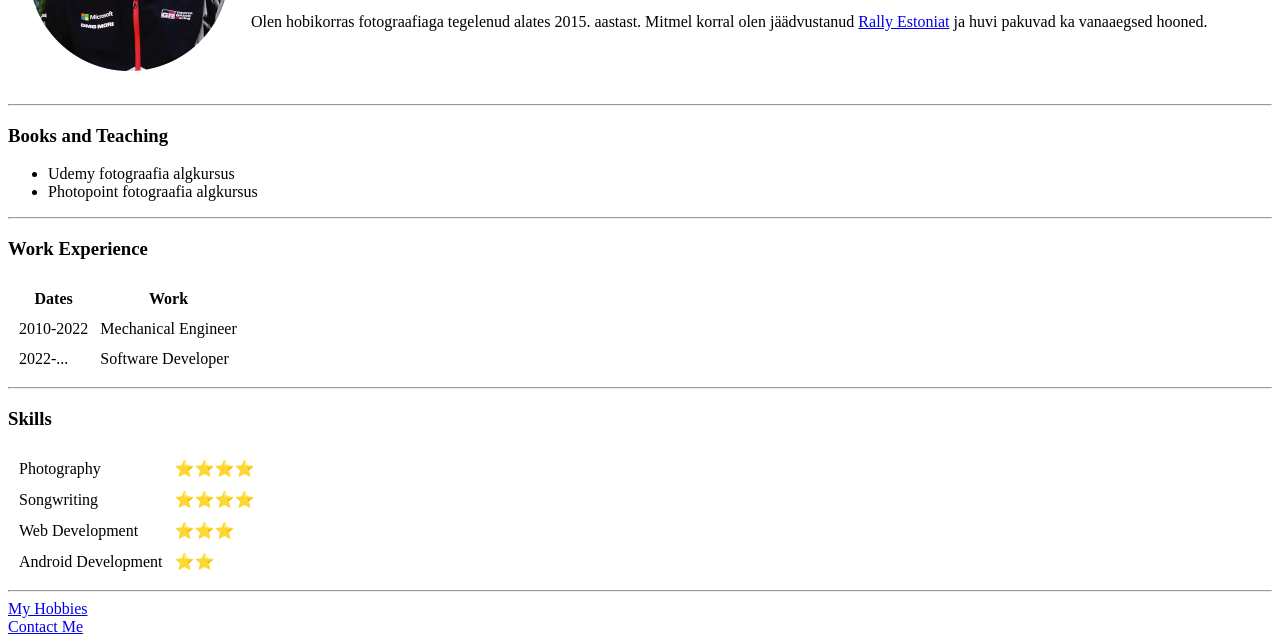
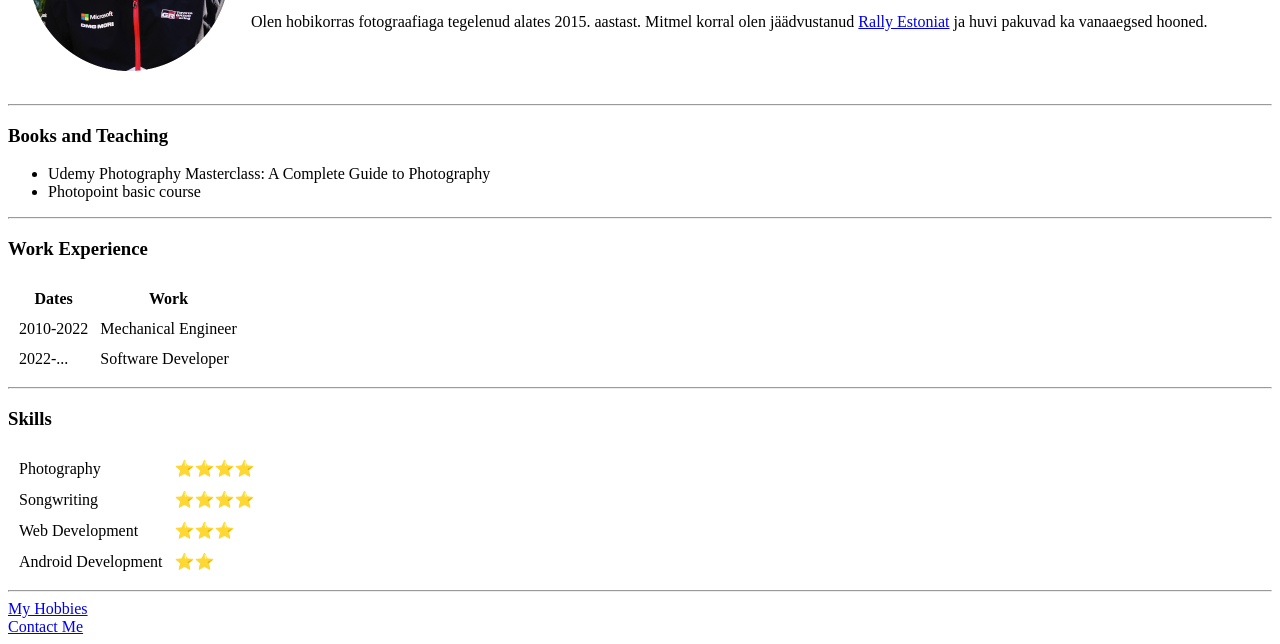
Before and after one commit to Kusjuk/CV, a plain HTML site: page index.html in a window 1280 px wide. Shown: the part 158-802 px from the top of the page. Drawn offline with Linux system fonts and the light colour scheme.

Commit message:
estonian text to english

```diff
--- a/index.html
+++ b/index.html
@@ -18,8 +18,8 @@
         <hr>
         <h3>Books and Teaching</h3>
         <ul>
-            <li>Udemy fotograafia algkursus</li>
-            <li>Photopoint fotograafia algkursus</li>
+            <li>Udemy Photography Masterclass: A Complete Guide to Photography</li>
+            <li>Photopoint basic course</li>
         </ul>
         <hr>
         <h3>Work Experience</h3>
```
